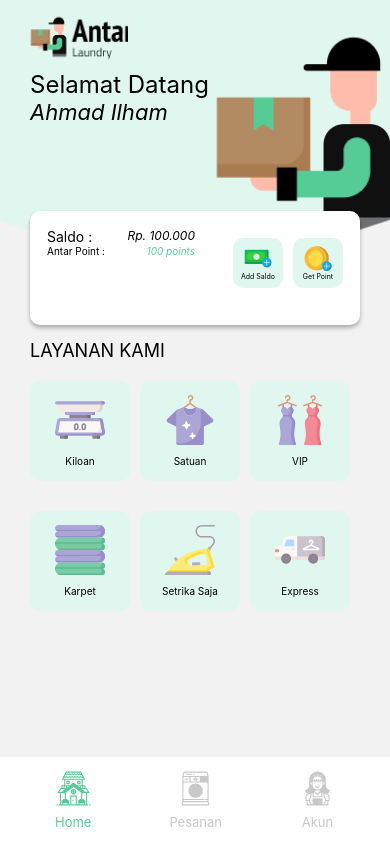
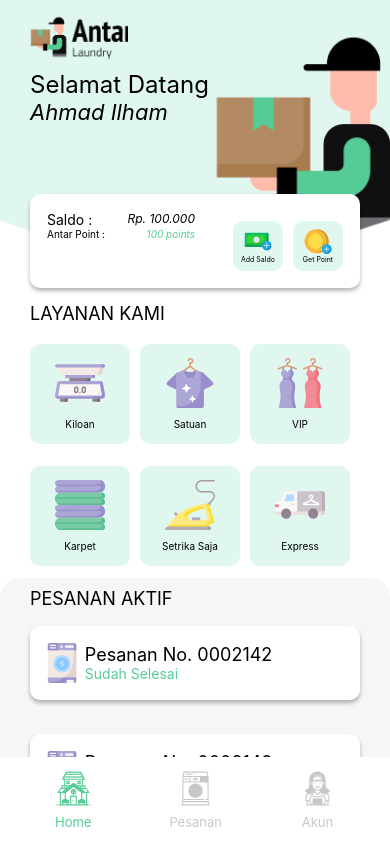
Before and after one commit to ahmadilham13/expo-mobile-apps, a React Native app: screen /Home in a window 390 px wide. Built offline with nearby package versions, Linux system fonts and the light colour scheme.

Commit message:
Add: pesanan aktif component

```diff
--- /dev/null
+++ b/src/assets/icon/PesananActiveList.jsx
@@ -0,0 +1,28 @@
+import Svg, { Path, Defs, ClipPath, G, Rect } from "react-native-svg"
+
+const PesananActiveList = () => {
+  return (
+    <Svg width="30" height="40" viewBox="0 0 30 40" fill="none" xmlns="http://www.w3.org/2000/svg">
+        <Path d="M26.7514 40H3.25045C1.91694 40 0.835999 38.919 0.835999 37.5855V2.41445C0.83592 1.08102 1.91694 0 3.25045 0H26.7515C28.085 0 29.1659 1.08102 29.1659 2.41445V37.5855C29.1659 38.919 28.0849 40 26.7514 40Z" fill="#F3EAE6"/>
+        <Path d="M26.7505 0H26.4266C26.6322 0.355234 26.7505 0.767266 26.7505 1.20727V15.4279C26.7505 28.332 16.2896 38.7928 3.38553 38.7928H1.15881C1.57631 39.5142 2.35592 40 3.24952 40H26.7505C28.084 40 29.165 38.919 29.165 37.5855V2.41445C29.165 1.08102 28.084 0 26.7505 0V0Z" fill="#E1D3CE"/>
+        <Path d="M26.7507 40L23.3594 38.7927L19.5146 40H3.24978C1.91626 40 0.835327 38.919 0.835327 37.5856V34.3948H29.1653V37.5856C29.1653 38.919 28.0842 40 26.7507 40Z" fill="#ACA6D6"/>
+        <Path d="M29.1649 2.41484V37.5852C29.1649 38.9188 28.0844 40 26.7508 40H3.24922C2.35626 40 1.57657 39.5141 1.1586 38.793H3.38594C8.47969 38.793 13.1938 37.1625 17.0328 34.3945C22.9188 30.1523 26.7508 23.2375 26.7508 15.4281V1.20703C26.7508 0.767187 26.632 0.355469 26.4266 0H26.7508C28.0844 0 29.1649 1.08125 29.1649 2.41484Z" fill="#E1D3CE"/>
+        <Path d="M29.1649 34.3945V37.5852C29.1649 38.9187 28.0844 40 26.7508 40L23.3594 38.793L19.5141 40H3.24922C2.35626 40 1.57657 39.5141 1.1586 38.793H3.38594C8.47969 38.793 13.1938 37.1625 17.0328 34.3945H29.1649Z" fill="#978ECB"/>
+        <Path d="M29.165 7.24344H0.834991V2.41445C0.834991 1.08102 1.91601 0 3.24952 0H26.7505C28.0841 0 29.165 1.08102 29.165 2.41445V7.24344Z" fill="#ACA6D6"/>
+        <Path d="M26.7505 0H26.4266C26.6322 0.355234 26.7505 0.767266 26.7505 1.20727V7.24352H29.1649V2.41445C29.165 1.08102 28.084 0 26.7505 0Z" fill="#978ECB"/>
+        <Path d="M3.24952 0C1.91601 0 0.834991 1.08102 0.834991 2.41445V7.24344H10.8837V0L3.24952 0Z" fill="#978ECB"/>
+        <Path d="M26.7505 40H19.5144V37.3727C19.5144 37.0615 19.7666 36.8093 20.0777 36.8093H26.187C26.4982 36.8093 26.7504 37.0616 26.7504 37.3727V40H26.7505Z" fill="#FAF7F7"/>
+        <Path d="M18.1272 4.3461V2.89735C18.1272 2.63063 18.3434 2.41446 18.6101 2.41446H26.2676C26.5343 2.41446 26.7505 2.63063 26.7505 2.89735V4.3461C26.7505 4.61282 26.5343 4.82899 26.2676 4.82899H18.6101C18.3434 4.82899 18.1272 4.61274 18.1272 4.3461Z" fill="#FAF7F7"/>
+        <Path d="M15.3566 4.47692C15.828 4.00552 15.828 3.24124 15.3566 2.76985C14.8852 2.29845 14.1209 2.29845 13.6495 2.76985C13.1781 3.24124 13.1781 4.00552 13.6495 4.47692C14.1209 4.94832 14.8852 4.94831 15.3566 4.47692Z" fill="#FAF7F7"/>
+        <Path d="M8.4692 3.01812H3.24944C2.91608 3.01812 2.64584 2.74788 2.64584 2.41452C2.64584 2.08116 2.91608 1.81093 3.24944 1.81093H8.4692C8.80256 1.81093 9.0728 2.08116 9.0728 2.41452C9.0728 2.74788 8.80264 3.01812 8.4692 3.01812Z" fill="#FAF7F7"/>
+        <Path d="M8.4692 5.43256H3.24944C2.91608 5.43256 2.64584 5.16233 2.64584 4.82897C2.64584 4.49561 2.91608 4.22537 3.24944 4.22537H8.4692C8.80256 4.22537 9.0728 4.49561 9.0728 4.82897C9.0728 5.16233 8.80264 5.43256 8.4692 5.43256Z" fill="#FAF7F7"/>
+        <Path d="M15 29.585C19.8413 29.585 23.7659 25.6604 23.7659 20.8191C23.7659 15.9779 19.8413 12.0533 15 12.0533C10.1588 12.0533 6.23416 15.9779 6.23416 20.8191C6.23416 25.6604 10.1588 29.585 15 29.585Z" fill="#B3DAFE"/>
+        <Path d="M15 27.1705C18.5078 27.1705 21.3514 24.3269 21.3514 20.8191C21.3514 17.3113 18.5078 14.4677 15 14.4677C11.4922 14.4677 8.64862 17.3113 8.64862 20.8191C8.64862 24.3269 11.4922 27.1705 15 27.1705Z" fill="#8AC9FE"/>
+        <Path d="M13.2677 21.3443C13.1132 21.3443 12.9587 21.2854 12.8409 21.1675C12.6051 20.9318 12.6051 20.5496 12.8409 20.3138L15.0984 18.0562C15.3341 17.8205 15.7163 17.8205 15.952 18.0562C16.1877 18.292 16.1877 18.6742 15.952 18.9099L13.6945 21.1675C13.5766 21.2853 13.4221 21.3443 13.2677 21.3443Z" fill="#D8ECFE"/>
+        <Path d="M14.4748 23.7588C14.3204 23.7588 14.1659 23.6998 14.0481 23.582C13.8123 23.3463 13.8123 22.9641 14.0481 22.7283L16.3056 20.4707C16.5413 20.235 16.9234 20.235 17.1591 20.4707C17.3949 20.7064 17.3949 21.0887 17.1591 21.3244L14.9016 23.582C14.7838 23.6998 14.6293 23.7588 14.4748 23.7588Z" fill="#D8ECFE"/>
+    </Svg>
+
+  )
+}
+
+export default PesananActiveList
--- a/src/assets/icon/index.jsx
+++ b/src/assets/icon/index.jsx
@@ -12,6 +12,7 @@ import IconKiloan from './kiloan.jsx'
 import IconSatuan from './satuan.jsx'
 import IconSetrika from './setrika.jsx'
 import IconVip from './vip.jsx'
+import IconPesananActiveList from './PesananActiveList.jsx'
 
 
 export {
@@ -29,4 +30,5 @@ export {
     IconSatuan,
     IconSetrika,
     IconVip,
+    IconPesananActiveList,
 }
--- a/src/components/ButtonIcon/index.jsx
+++ b/src/components/ButtonIcon/index.jsx
@@ -31,7 +31,7 @@ export default ButtonIcon
 const styles = StyleSheet.create({
     container: (type) => ({
         marginTop: 10,
-        marginBottom: 20,
+        marginBottom: type === 'layanan' ? 12 : 0,
         marginRight: type === 'layanan' ? 10 : 0
     }),
     icon: (type) => ({
--- /dev/null
+++ b/src/components/PesananAktif/index.jsx
@@ -0,0 +1,51 @@
+import { Dimensions, StyleSheet, Text, TouchableOpacity, View } from 'react-native'
+import React from 'react'
+import { IconPesananActiveList } from '../../assets'
+import { WARNA_UTAMA, WARNA_WARNING } from '../../utils/constans'
+
+const PesananAktif = ({title, status}) => {
+  return (
+    <TouchableOpacity style={styles.container}>
+        <IconPesananActiveList />
+        <View style={styles.text}>
+            <Text style={styles.title}>{title}</Text>
+            <Text style={styles.status(status)}>{status}</Text>
+        </View>
+    </TouchableOpacity>
+  )
+}
+
+export default PesananAktif
+
+const windowWidth = Dimensions.get('window').width
+const windowHeight = Dimensions.get('window').height
+
+const styles = StyleSheet.create({
+    container: {
+        padding: 17,
+        backgroundColor: 'white',
+        flexDirection: 'row',
+        borderRadius: 10,
+        shadowColor: '#000',
+        shadowOffset: {
+            width: 0,
+            height: 3,
+        },
+        shadowOpacity: 0.29,
+        shadowRadius: 4.65,
+
+        elevation: 7,
+        marginVertical: windowHeight*0.02,
+        alignItems: 'center',
+    },
+    text: {
+        marginLeft: windowWidth*0.02,
+    },
+    title: {
+        fontSize: 18,
+    },
+    status: (status) => ({
+        fontSize: 14,
+        color: status === 'Sudah Selesai' ? WARNA_UTAMA : WARNA_WARNING
+    })
+})
--- a/src/components/Saldo/index.jsx
+++ b/src/components/Saldo/index.jsx
@@ -46,7 +46,7 @@ const styles = StyleSheet.create({
         shadowRadius: 4.65,
 
         elevation: 7,
-        marginTop: -windowHeight*0.05,
+        marginTop: -windowHeight*0.07,
         flexDirection: 'row'
     },
     text: {
--- a/src/components/index.jsx
+++ b/src/components/index.jsx
@@ -1,5 +1,6 @@
 import BottomNavigator from "./BottomNavigatior";
 import Saldo from './Saldo'
 import ButtonIcon from "./ButtonIcon";
+import PesananAktif from "./PesananAktif";
 
-export {BottomNavigator, Saldo, ButtonIcon}
+export {BottomNavigator, Saldo, ButtonIcon, PesananAktif}
--- a/src/pages/Home/index.jsx
+++ b/src/pages/Home/index.jsx
@@ -1,11 +1,13 @@
-import { Dimensions, Image, ImageBackground, StyleSheet, Text, View } from 'react-native'
+import { Dimensions, Image, ImageBackground, ScrollView, StyleSheet, Text, View } from 'react-native'
 import React from 'react'
 import {ImageHeader, Logo} from '../../assets/images'
-import { ButtonIcon, Saldo } from '../../components'
+import { ButtonIcon, PesananAktif, Saldo } from '../../components'
+import { WARNA_ABU_ABU } from '../../utils/constans'
 
 const Home = () => {
   return (
     <View style={styles.page}>
+      <ScrollView showsVerticalScrollIndicator={false}>
         <ImageBackground source={ImageHeader} style={styles.header}>
           <Image source={Logo} style={styles.logo}/>
           <View style={styles.hello}>
@@ -25,6 +27,14 @@ const Home = () => {
             <ButtonIcon title="Express" type="layanan" />
           </View>
         </View>
+        <View style={styles.pesananAktif}>
+          <Text style={styles.label}>Pesanan Aktif</Text>
+          <PesananAktif title="Pesanan No. 0002142" status="Sudah Selesai" />
+          <PesananAktif title="Pesanan No. 0002142" status="Masih Dicuci" />
+          <PesananAktif title="Pesanan No. 0002142" status="Sudah Selesai" />
+          <PesananAktif title="Pesanan No. 0002142" status="Masih Dicuci" />
+        </View>
+      </ScrollView>
     </View>
   )
 }
@@ -36,7 +46,8 @@ const windowHeight = Dimensions.get('window').height
 
 const styles = StyleSheet.create({
   page: {
-    flex: 1
+    flex: 1,
+    backgroundColor: 'white',
   },
   header: {
     width: windowWidth,
@@ -67,10 +78,17 @@ const styles = StyleSheet.create({
     textTransform: 'uppercase'
   },
   iconLayanan: {
-    flex: 1,
     flexDirection: 'row',
     justifyContent: 'space-between',
     marginTop: 10,
     flexWrap: 'wrap'
+  },
+  pesananAktif: {
+    paddingTop: 10,
+    paddingHorizontal: 30,
+    backgroundColor: WARNA_ABU_ABU,
+    flex: 1,
+    borderTopRightRadius: 20,
+    borderTopLeftRadius: 20,
   }
 })
--- a/src/utils/constans.js
+++ b/src/utils/constans.js
@@ -1,3 +1,5 @@
 export const WARNA_UTAMA = '#55CD95'
 export const WARNA_DISABLE = '#C8C8C8'
 export const WARNA_SEKUNDER = '#E0F7EF'
+export const WARNA_ABU_ABU = '#F6F6F6'
+export const WARNA_WARNING = '#FF4D00'
```
Lines whose indentation alone changed are shown as unchanged.
